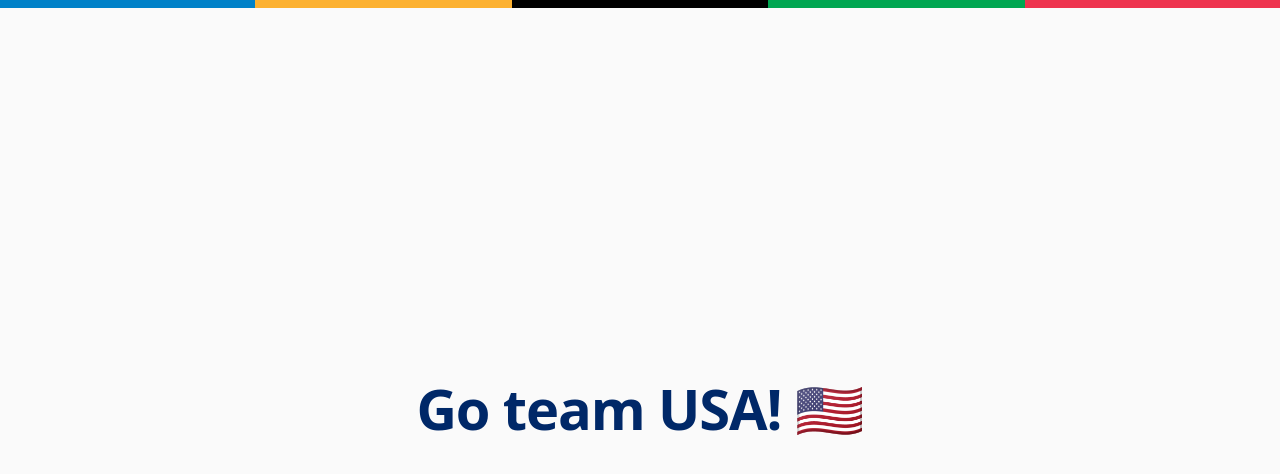
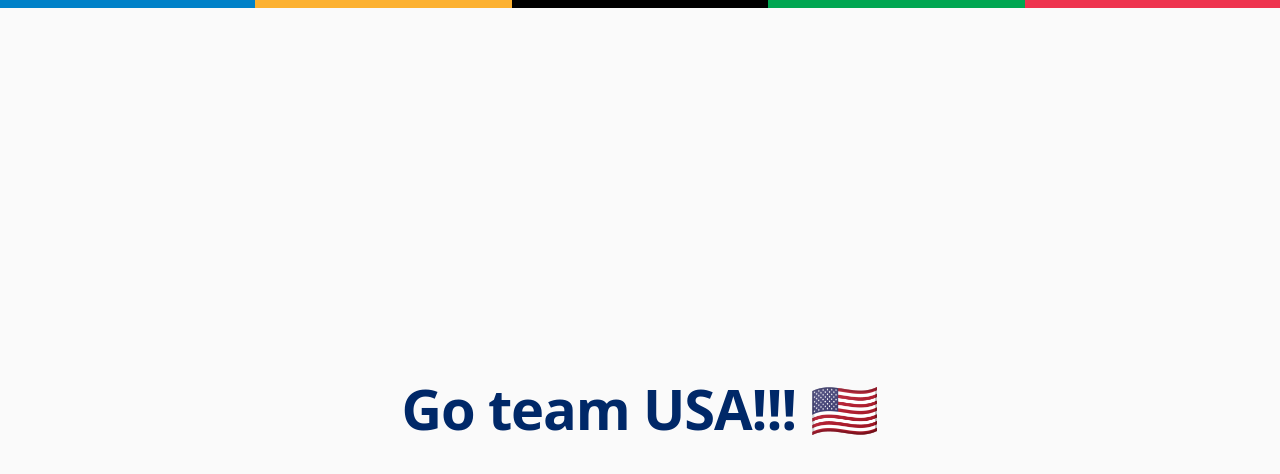
Before and after one commit to treyfeldmanSA/cursor-olympics-team-usa, a plain HTML site: page index.html in a window 1280 px wide. Drawn offline with Linux system fonts and the light colour scheme.

Commit message:
add exclamation mark

```diff
--- a/index.html
+++ b/index.html
@@ -31,7 +31,7 @@
 </head>
 <body>
 
-    <h1>Go team USA! 🇺🇸</h1>
+    <h1>Go team USA!!! 🇺🇸</h1>
 
 </body>
 </html>
```
